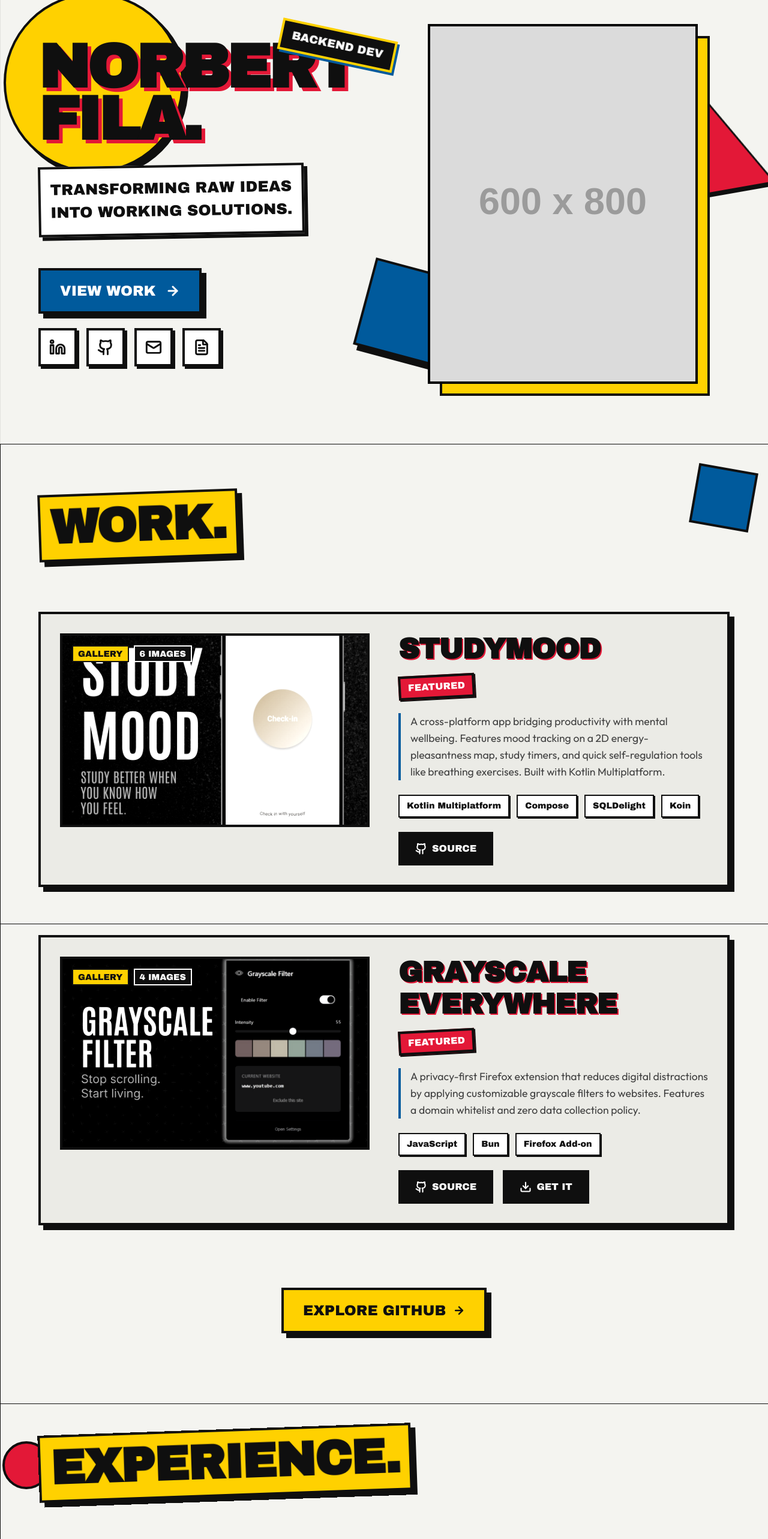
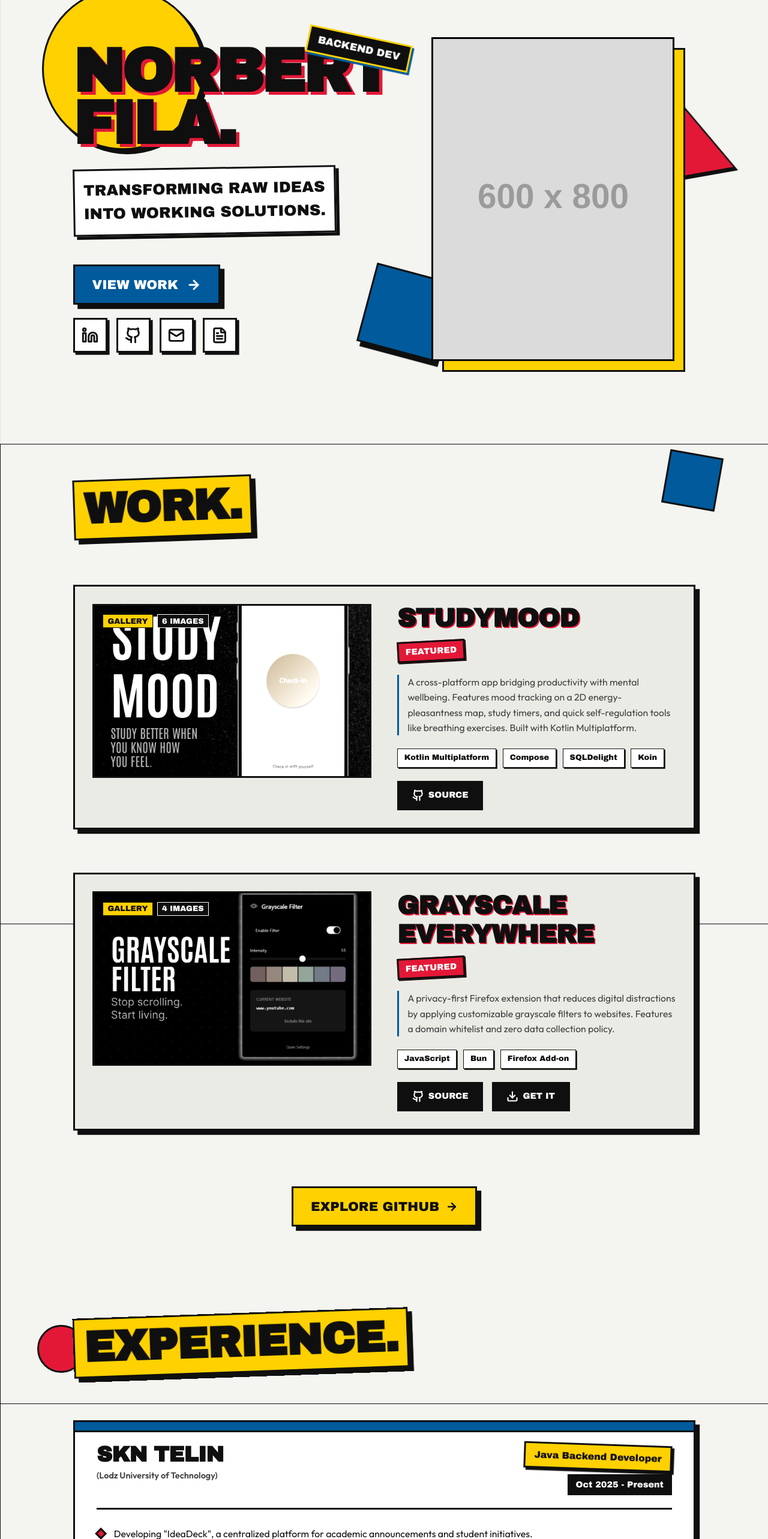
Before and after one commit to Nubet/portfolio, a React (Vite) app: page / in a window 1280 px wide. Shown: the part 60-2626 px from the top of the page at 60% size. Built offline with nearby package versions, Linux system fonts and the light colour scheme.

Commit message:
feat: convert CSS px units to rem

```diff
--- a/src/components/Career/Career.module.css
+++ b/src/components/Career/Career.module.css
@@ -1,7 +1,7 @@
 .timeline {
   display: flex;
   flex-direction: column;
-  gap: 48px;
+  gap: 3rem;
   position: relative;
   width: 100%;
 }
@@ -10,16 +10,16 @@
   background: var(--color-white);
   border: var(--border-thick);
   box-shadow: var(--shadow-solid);
-  padding: 40px;
+  padding: 2.5rem;
   display: flex;
   flex-direction: column;
-  gap: 32px;
+  gap: 2rem;
   position: relative;
   transition: transform var(--duration-fast) var(--ease-sharp), box-shadow var(--duration-fast) var(--ease-sharp);
 }
 
 .card:hover {
-  transform: translate(-4px, -4px);
+  transform: translate(-0.25rem, -0.25rem);
   box-shadow: var(--shadow-solid-hover);
 }
 
@@ -29,7 +29,7 @@
   top: 0;
   left: 0;
   width: 100%;
-  height: 16px;
+  height: 1rem;
   background-color: var(--color-blue);
   border-bottom: var(--border-thick);
 }
@@ -38,9 +38,9 @@
   display: flex;
   justify-content: space-between;
   align-items: flex-start;
-  gap: 24px;
+  gap: 1.5rem;
   border-bottom: var(--border-thick);
-  padding-bottom: 24px;
+  padding-bottom: 1.5rem;
 }
 
 .companyInfo {
@@ -62,14 +62,14 @@
   color: var(--text-secondary);
   font-family: 'Outfit', sans-serif;
   font-weight: 600;
-  margin-top: 8px;
+  margin-top: 0.5rem;
 }
 
 .meta {
   display: flex;
   flex-direction: column;
   align-items: flex-end;
-  gap: 8px;
+  gap: 0.5rem;
   text-align: right;
 }
 
@@ -77,10 +77,10 @@
   background: var(--color-yellow);
   color: var(--color-black);
   font-family: 'Archivo Black', sans-serif;
-  padding: 8px 16px;
+  padding: 0.5rem 1rem;
   border: var(--border-thick);
   font-size: 1.1rem;
-  box-shadow: 4px 4px 0px var(--color-black);
+  box-shadow: 0.25rem 0.25rem 0px var(--color-black);
   transform: rotate(2deg);
 }
 
@@ -89,7 +89,7 @@
   color: var(--color-white);
   background: var(--color-black);
   font-family: 'Archivo Black', sans-serif;
-  padding: 4px 12px;
+  padding: 0.25rem 0.75rem;
   border: var(--border-thick);
 }
 
@@ -99,31 +99,31 @@
   list-style: none;
   display: flex;
   flex-direction: column;
-  gap: 16px;
+  gap: 1rem;
 }
 
 .list li {
   display: flex;
   align-items: flex-start;
-  gap: 16px;
+  gap: 1rem;
   font-size: 1.1rem;
   color: var(--color-black);
   line-height: 1.5;
 }
 
 .bullet {
-  width: 16px;
-  height: 16px;
+  width: 1rem;
+  height: 1rem;
   background-color: var(--color-red);
   border: var(--border-thick);
   flex-shrink: 0;
-  margin-top: 4px;
+  margin-top: 0.25rem;
   transform: rotate(45deg);
 }
 
 @media (max-width: 768px) {
   .card {
-    padding: 24px;
+    padding: 1.5rem;
   }
 
   .header {
--- a/src/components/Hero/Hero.module.css
+++ b/src/components/Hero/Hero.module.css
@@ -1,7 +1,7 @@
 .hero {
   display: grid;
   grid-template-columns: 1fr 1fr;
-  gap: 40px;
+  gap: 2.5rem;
   align-items: center;
   position: relative;
   min-height: 80vh;
@@ -12,8 +12,8 @@
   position: absolute;
   top: -5%;
   left: -5%;
-  width: 300px;
-  height: 300px;
+  width: 18.75rem;
+  height: 18.75rem;
   border-radius: 50%;
   background-color: var(--color-yellow);
   border: var(--border-thick);
@@ -25,8 +25,8 @@
   position: absolute;
   bottom: 10%;
   right: 40%;
-  width: 150px;
-  height: 150px;
+  width: 9.375rem;
+  height: 9.375rem;
   background-color: var(--color-blue);
   border: var(--border-thick);
   z-index: -1;
@@ -40,18 +40,18 @@
   right: -5%;
   width: 0;
   height: 0;
-  border-left: 100px solid transparent;
-  border-right: 100px solid transparent;
-  border-bottom: 173.2px solid var(--color-red);
+  border-left: 6.25rem solid transparent;
+  border-right: 6.25rem solid transparent;
+  border-bottom: 10.825rem solid var(--color-red);
   z-index: -1;
-  filter: drop-shadow(8px 8px 0px var(--color-black));
+  filter: drop-shadow(0.5rem 0.5rem 0px var(--color-black));
   transform: rotate(-10deg);
 }
 
 .copy {
   display: flex;
   flex-direction: column;
-  gap: 32px;
+  gap: 2rem;
   position: relative;
   z-index: 10;
 }
@@ -65,24 +65,24 @@
   font-size: clamp(4rem, 8vw, 8rem);
   line-height: 0.85;
   color: var(--color-black);
-  text-shadow: 6px 6px 0px var(--color-red);
+  text-shadow: 0.375rem 0.375rem 0px var(--color-red);
   margin: 0;
   letter-spacing: -0.04em;
 }
 
 .badge {
   position: absolute;
-  top: -20px;
-  right: -40px;
+  top: -1.25rem;
+  right: -2.5rem;
   background-color: var(--color-black);
   color: var(--color-white);
-  padding: 8px 16px;
+  padding: 0.5rem 1rem;
   font-family: 'Archivo Black', sans-serif;
   font-size: 1.2rem;
   transform: rotate(12deg);
   border: var(--border-thick);
   border-color: var(--color-yellow);
-  box-shadow: 4px 4px 0px var(--color-blue);
+  box-shadow: 0.25rem 0.25rem 0px var(--color-blue);
 }
 
 .subhead {
@@ -91,19 +91,19 @@
   color: var(--color-black);
   margin: 0;
   background: var(--color-white);
-  padding: 16px;
+  padding: 1rem;
   border: var(--border-thick);
   display: inline-block;
   align-self: flex-start;
-  box-shadow: 6px 6px 0px var(--color-black);
+  box-shadow: 0.375rem 0.375rem 0px var(--color-black);
   transform: rotate(-1deg);
 }
 
 .actions {
   display: flex;
   flex-direction: column;
-  gap: 24px;
-  margin-top: 24px;
+  gap: 1.5rem;
+  margin-top: 1.5rem;
 }
 
 .primaryButton {
@@ -115,47 +115,47 @@
   color: var(--color-white);
   font-family: 'Archivo Black', sans-serif;
   font-size: 1.5rem;
-  padding: 16px 32px;
+  padding: 1rem 2rem;
   border: var(--border-thick);
   box-shadow: var(--shadow-solid);
   cursor: pointer;
-  gap: 16px;
+  gap: 1rem;
 }
 
 .primaryButton:hover {
-  transform: translate(-4px, -4px);
+  transform: translate(-0.25rem, -0.25rem);
   box-shadow: var(--shadow-solid-hover);
   background-color: var(--color-yellow);
   color: var(--color-black);
 }
 
 .primaryButton:active {
-  transform: translate(4px, 4px);
+  transform: translate(0.25rem, 0.25rem);
   box-shadow: 0px 0px 0px var(--color-black);
 }
 
 .socialLinks {
   display: flex;
-  gap: 16px;
+  gap: 1rem;
 }
 
 .socialIcon {
   display: flex;
   align-items: center;
   justify-content: center;
-  width: 64px;
-  height: 64px;
+  width: 4rem;
+  height: 4rem;
   background-color: var(--color-white);
   border: var(--border-thick);
   color: var(--color-black);
-  box-shadow: 4px 4px 0px var(--color-black);
+  box-shadow: 0.25rem 0.25rem 0px var(--color-black);
 }
 
 .socialIcon:hover {
   background-color: var(--color-red);
   color: var(--color-white);
-  transform: translate(-2px, -2px);
-  box-shadow: 6px 6px 0px var(--color-black);
+  transform: translate(-0.125rem, -0.125rem);
+  box-shadow: 0.375rem 0.375rem 0px var(--color-black);
 }
 
 .visual {
@@ -169,7 +169,7 @@
 .portraitWrapper {
   position: relative;
   width: 100%;
-  max-width: 450px;
+  max-width: 28.125rem;
   aspect-ratio: 3/4;
 }
 
@@ -185,8 +185,8 @@
 
 .portraitFrame {
   position: absolute;
-  top: 20px;
-  left: 20px;
+  top: 1.25rem;
+  left: 1.25rem;
   width: 100%;
   height: 100%;
   background-color: var(--color-yellow);
@@ -198,12 +198,12 @@
   .hero {
     grid-template-columns: 1fr;
     text-align: left;
-    gap: 80px;
+    gap: 5rem;
   }
 
   .badge {
     right: 0;
-    top: -30px;
+    top: -1.875rem;
     transform: rotate(0deg); /* Flatten on mobile for readability and spacing */
   }
 
@@ -222,7 +222,7 @@
 
   .primaryButton {
     font-size: 1.2rem;
-    padding: 12px 24px;
+    padding: 0.75rem 1.5rem;
     width: 100%;
     justify-content: center;
   }
@@ -233,7 +233,7 @@
   }
 
   .socialIcon {
-    width: 56px;
-    height: 56px;
+    width: 3.5rem;
+    height: 3.5rem;
   }
 }
--- a/src/components/Projects/Projects.module.css
+++ b/src/components/Projects/Projects.module.css
@@ -1,17 +1,17 @@
 .projects {
   display: flex;
   flex-direction: column;
-  gap: 80px;
+  gap: 5rem;
 }
 
 .card {
   display: grid;
   grid-template-columns: 1fr 1fr;
-  gap: 48px;
+  gap: 3rem;
   background-color: var(--bg-secondary);
   border: var(--border-thick);
   box-shadow: var(--shadow-solid);
-  padding: 32px;
+  padding: 2rem;
   position: relative;
   transition: transform var(--duration-fast) var(--ease-sharp), box-shadow var(--duration-fast) var(--ease-sharp);
 }
@@ -21,7 +21,7 @@
 }
 
 .card:hover {
-  transform: translate(-4px, -4px);
+  transform: translate(-0.25rem, -0.25rem);
   box-shadow: var(--shadow-solid-hover);
 }
 
@@ -59,17 +59,17 @@
 
 .imageOverlay {
   position: absolute;
-  top: 16px;
-  left: 16px;
+  top: 1rem;
+  left: 1rem;
   display: flex;
-  gap: 8px;
+  gap: 0.5rem;
 }
 
 .imageBadge {
   background: var(--color-yellow);
   color: var(--color-black);
   font-family: 'Archivo Black', sans-serif;
-  padding: 4px 8px;
+  padding: 0.25rem 0.5rem;
   border: var(--border-thin);
   font-size: 0.9rem;
 }
@@ -78,7 +78,7 @@
   background: var(--color-black);
   color: var(--color-white);
   font-family: 'Archivo Black', sans-serif;
-  padding: 4px 8px;
+  padding: 0.25rem 0.5rem;
   border: var(--border-thin);
   border-color: var(--color-white);
   font-size: 0.9rem;
@@ -87,14 +87,14 @@
 .content {
   display: flex;
   flex-direction: column;
-  gap: 24px;
+  gap: 1.5rem;
 }
 
 .header {
   display: flex;
   flex-direction: column;
   align-items: flex-start;
-  gap: 16px;
+  gap: 1rem;
 }
 
 .title {
@@ -103,18 +103,18 @@
   color: var(--color-black);
   margin: 0;
   line-height: 1.1;
-  text-shadow: 2px 2px 0px var(--color-red);
+  text-shadow: 0.125rem 0.125rem 0px var(--color-red);
 }
 
 .featuredBadge {
   background: var(--color-red);
   color: var(--color-white);
   font-family: 'Archivo Black', sans-serif;
-  padding: 4px 12px;
+  padding: 0.25rem 0.75rem;
   border: var(--border-thick);
   font-size: 1rem;
   transform: rotate(-3deg);
-  box-shadow: 2px 2px 0px var(--color-black);
+  box-shadow: 0.125rem 0.125rem 0px var(--color-black);
 }
 
 .description {
@@ -124,40 +124,40 @@
   margin: 0;
   border-left: var(--border-thick);
   border-color: var(--color-blue);
-  padding-left: 16px;
+  padding-left: 1rem;
 }
 
 .tags {
   display: flex;
   flex-wrap: wrap;
-  gap: 12px;
+  gap: 0.75rem;
 }
 
 .tag {
   background: var(--color-white);
   color: var(--color-black);
   font-family: 'Archivo Black', sans-serif;
-  padding: 6px 12px;
+  padding: 0.375rem 0.75rem;
   border: var(--border-thin);
   font-size: 0.9rem;
-  box-shadow: 2px 2px 0px var(--color-black);
+  box-shadow: 0.125rem 0.125rem 0px var(--color-black);
 }
 
 .links {
   display: flex;
   flex-wrap: wrap;
-  gap: 16px;
+  gap: 1rem;
   margin-top: auto;
 }
 
 .link {
   display: inline-flex;
   align-items: center;
-  gap: 8px;
+  gap: 0.5rem;
   background: var(--color-black);
   color: var(--color-white);
   font-family: 'Archivo Black', sans-serif;
-  padding: 12px 24px;
+  padding: 0.75rem 1.5rem;
   border: var(--border-thick);
   border-color: var(--color-black);
   cursor: pointer;
@@ -166,12 +166,12 @@
 .link:hover {
   background: var(--color-white);
   color: var(--color-black);
-  transform: translate(-2px, -2px);
-  box-shadow: 4px 4px 0px var(--color-black);
+  transform: translate(-0.125rem, -0.125rem);
+  box-shadow: 0.25rem 0.25rem 0px var(--color-black);
 }
 
 .viewAll {
-  margin-top: 40px;
+  margin-top: 2.5rem;
   display: flex;
   justify-content: center;
 }
@@ -179,12 +179,12 @@
 .viewAllLink {
   display: inline-flex;
   align-items: center;
-  gap: 12px;
+  gap: 0.75rem;
   background: var(--color-yellow);
   color: var(--color-black);
   font-family: 'Archivo Black', sans-serif;
   font-size: 1.5rem;
-  padding: 16px 32px;
+  padding: 1rem 2rem;
   border: var(--border-thick);
   box-shadow: var(--shadow-solid);
 }
@@ -192,7 +192,7 @@
 .viewAllLink:hover {
   background: var(--color-red);
   color: var(--color-white);
-  transform: translate(-4px, -4px);
+  transform: translate(-0.25rem, -0.25rem);
   box-shadow: var(--shadow-solid-hover);
 }
 
@@ -206,19 +206,19 @@
   display: grid;
   place-items: center;
   z-index: 1000;
-  padding: 40px;
+  padding: 2.5rem;
 }
 
 .lightboxContent {
   position: relative;
   width: 100%;
-  max-width: 1000px;
+  max-width: 62.5rem;
   display: grid;
   grid-template-rows: auto minmax(0, 1fr) auto;
-  gap: 24px;
-  height: calc(100vh - 80px);
-  max-height: calc(100vh - 80px);
-  padding: 40px 40px 24px;
+  gap: 1.5rem;
+  height: calc(100vh - 5rem);
+  max-height: calc(100vh - 5rem);
+  padding: 2.5rem 2.5rem 1.5rem;
   box-sizing: border-box;
   overflow: hidden;
   min-height: 0;
@@ -226,19 +226,19 @@
 
 .lightboxClose {
   position: absolute;
-  top: 16px;
-  right: 16px;
+  top: 1rem;
+  right: 1rem;
   background: var(--color-red);
   color: var(--color-white);
   border: var(--border-thick);
-  width: 48px;
-  height: 48px;
+  width: 3rem;
+  height: 3rem;
   display: flex;
   align-items: center;
   justify-content: center;
   cursor: pointer;
   z-index: 10;
-  box-shadow: 4px 4px 0px var(--color-black);
+  box-shadow: 0.25rem 0.25rem 0px var(--color-black);
 }
 
 .lightboxClose:hover {
@@ -249,8 +249,8 @@
 .lightboxImageContainer {
   background: var(--color-white);
   border: var(--border-thick);
-  padding: 16px;
-  box-shadow: 12px 12px 0px var(--color-yellow);
+  padding: 1rem;
+  box-shadow: 0.75rem 0.75rem 0px var(--color-yellow);
   display: flex;
   align-items: center;
   justify-content: center;
@@ -273,20 +273,20 @@
   display: flex;
   align-items: center;
   justify-content: center;
-  gap: 24px;
+  gap: 1.5rem;
   flex: 0 0 auto;
 }
 
 .lightboxControl {
   background: var(--color-white);
   border: var(--border-thick);
-  width: 64px;
-  height: 64px;
+  width: 4rem;
+  height: 4rem;
   display: flex;
   align-items: center;
   justify-content: center;
   cursor: pointer;
-  box-shadow: 4px 4px 0px var(--color-black);
+  box-shadow: 0.25rem 0.25rem 0px var(--color-black);
 }
 
 .lightboxControl:hover {
@@ -303,7 +303,7 @@
 @media (max-width: 900px) {
   .card {
     grid-template-columns: 1fr;
-    padding: 24px;
+    padding: 1.5rem;
   }
 
   .visual {
@@ -313,25 +313,25 @@
 
 @media (max-width: 700px) {
   .lightbox {
-    padding: 16px;
+    padding: 1rem;
   }
 
   .lightboxContent {
-    height: calc(100vh - 32px);
-    max-height: calc(100vh - 32px);
-    padding: 20px 20px 16px;
-    gap: 16px;
+    height: calc(100vh - 2rem);
+    max-height: calc(100vh - 2rem);
+    padding: 1.25rem 1.25rem 1rem;
+    gap: 1rem;
   }
 
   .lightboxClose {
-    top: 12px;
-    right: 12px;
-    width: 40px;
-    height: 40px;
+    top: 0.75rem;
+    right: 0.75rem;
+    width: 2.5rem;
+    height: 2.5rem;
   }
 
   .lightboxControl {
-    width: 56px;
-    height: 56px;
+    width: 3.5rem;
+    height: 3.5rem;
   }
 }
--- a/src/styles/global.css
+++ b/src/styles/global.css
@@ -24,7 +24,7 @@ body {
   background-image:
     linear-gradient(var(--color-black) 1px, transparent 1px),
     linear-gradient(90deg, var(--color-black) 1px, transparent 1px);
-  background-size: 60px 60px;
+  background-size: 3.75rem 3.75rem;
   background-position: center top;
   background-attachment: fixed;
   color: var(--text-primary);
@@ -65,18 +65,18 @@ img {
 /* Layout Utilities */
 .page {
   position: relative;
-  max-width: 1200px;
+  max-width: 75rem;
   margin: 0 auto;
-  padding: 80px 24px 128px;
+  padding: 5rem 1.5rem 8rem;
   display: flex;
   flex-direction: column;
-  gap: 160px;
+  gap: 10rem;
 }
 
 .section {
   display: flex;
   flex-direction: column;
-  gap: 64px;
+  gap: 4rem;
   position: relative;
 }
 
@@ -84,8 +84,8 @@ img {
   display: flex;
   flex-direction: column;
   align-items: flex-start; /* Asymmetrical */
-  gap: 16px;
-  margin-bottom: 24px;
+  gap: 1rem;
+  margin-bottom: 1.5rem;
   position: relative;
 }
 
@@ -96,7 +96,7 @@ img {
   z-index: 2;
   display: inline-block;
   background: var(--color-yellow);
-  padding: 8px 16px;
+  padding: 0.5rem 1rem;
   border: var(--border-thick);
   box-shadow: var(--shadow-solid);
   transform: rotate(-2deg); /* Slight tension */
@@ -104,16 +104,16 @@ img {
 
 /* Bauhaus decorative elements */
 .shape-circle {
-  width: 120px;
-  height: 120px;
+  width: 7.5rem;
+  height: 7.5rem;
   border-radius: 50%;
   background-color: var(--color-red);
   border: var(--border-thick);
 }
 
 .shape-square {
-  width: 100px;
-  height: 100px;
+  width: 6.25rem;
+  height: 6.25rem;
   background-color: var(--color-blue);
   border: var(--border-thick);
 }
@@ -121,16 +121,16 @@ img {
 .shape-triangle {
   width: 0;
   height: 0;
-  border-left: 60px solid transparent;
-  border-right: 60px solid transparent;
-  border-bottom: 104px solid var(--color-yellow);
-  filter: drop-shadow(4px 4px 0px var(--color-black));
+  border-left: 3.75rem solid transparent;
+  border-right: 3.75rem solid transparent;
+  border-bottom: 6.5rem solid var(--color-yellow);
+  filter: drop-shadow(0.25rem 0.25rem 0px var(--color-black));
 }
 
 /* Staggered reveals */
 .page > .section {
   opacity: 0;
-  transform: translateY(40px);
+  transform: translateY(2.5rem);
   animation: bauhaus-reveal 800ms var(--ease-sharp) forwards;
 }
 
@@ -145,7 +145,7 @@ img {
 @keyframes bauhaus-reveal {
   from {
     opacity: 0;
-    transform: translateY(40px) scale(0.98);
+    transform: translateY(2.5rem) scale(0.98);
   }
   to {
     opacity: 1;
@@ -166,12 +166,18 @@ img {
 
 @media (max-width: 768px) {
   .page {
-    padding: 40px 16px 80px;
-    gap: 100px;
+    padding: 2.5rem 1rem 5rem;
+    gap: 6.25rem;
   }
 
   .section-heading h2 {
     transform: rotate(0deg);
-    box-shadow: 4px 4px 0px 0px var(--color-black);
+    box-shadow: 0.25rem 0.25rem 0px 0px var(--color-black);
   }
 }
+
+@media (min-width: 1024px) {
+  html {
+    font-size: 90%;
+  }
+}
--- a/src/styles/variables.css
+++ b/src/styles/variables.css
@@ -15,12 +15,12 @@
   --text-inverse: var(--bg-primary);
 
   /* Structural */
-  --border-thick: 4px solid var(--color-black);
-  --border-thin: 2px solid var(--color-black);
+  --border-thick: 0.25rem solid var(--color-black);
+  --border-thin: 0.125rem solid var(--color-black);
 
   /* Shadow */
-  --shadow-solid: 8px 8px 0px 0px var(--color-black);
-  --shadow-solid-hover: 12px 12px 0px 0px var(--color-black);
+  --shadow-solid: 0.5rem 0.5rem 0px 0px var(--color-black);
+  --shadow-solid-hover: 0.75rem 0.75rem 0px 0px var(--color-black);
 
   /* Motion */
   --ease-sharp: cubic-bezier(0.19, 1, 0.22, 1);
```
Also changed, not shown: src/components/Education/Education.module.css (+30 -30 lines), src/components/Footer/Footer.module.css (+30 -30 lines), src/components/Inspiration/ContactConsole.module.css (+13 -13 lines), src/components/Skills/Skills.module.css (+18 -18 lines).
